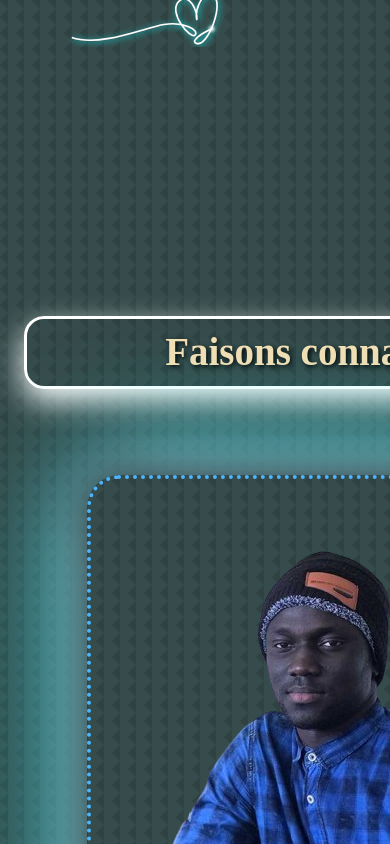
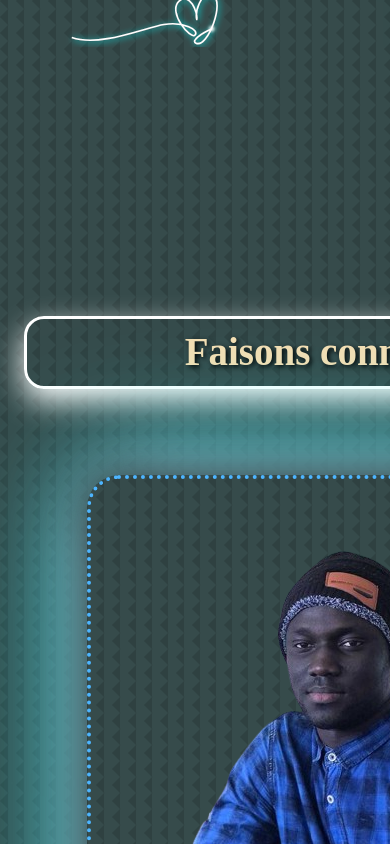
Before and after one commit to Mouhamed1003/keenprogrammer.com, a React (Create React App) app: page / in a window 390 px wide. Shown: the part 1207-2051 px from the top of the page. Built offline with nearby package versions, Linux system fonts and the light colour scheme.

Commit message:
Update a_propos.css

```diff
--- a/src/components/a_propos/a_propos.css
+++ b/src/components/a_propos/a_propos.css
@@ -278,7 +278,7 @@ section {
         padding-top: 1rem;
         margin-top: 4rem;
         height: 270vh;
-        width: 141vw;
+        width: 151vw;
     }
     .apropos_container {
         display: block;
```
